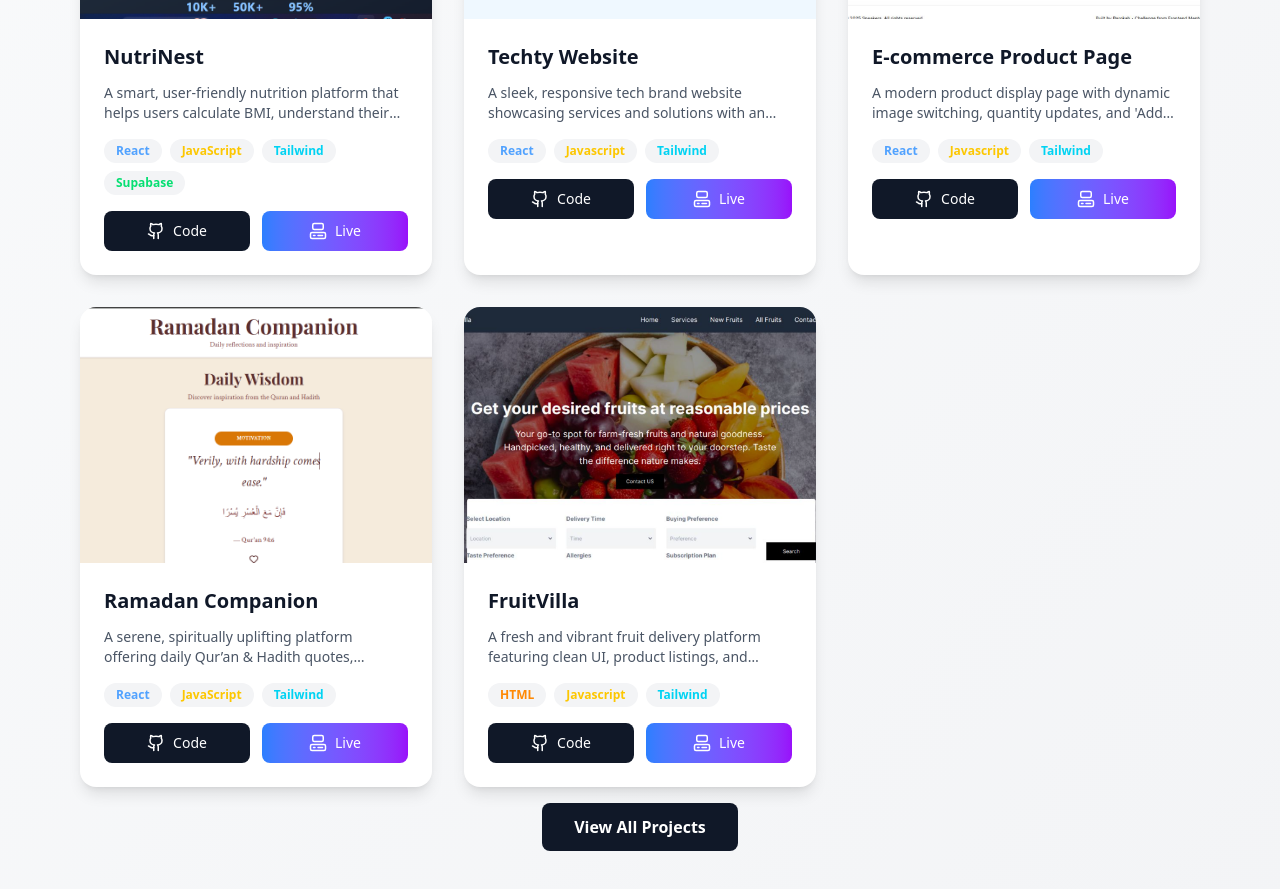
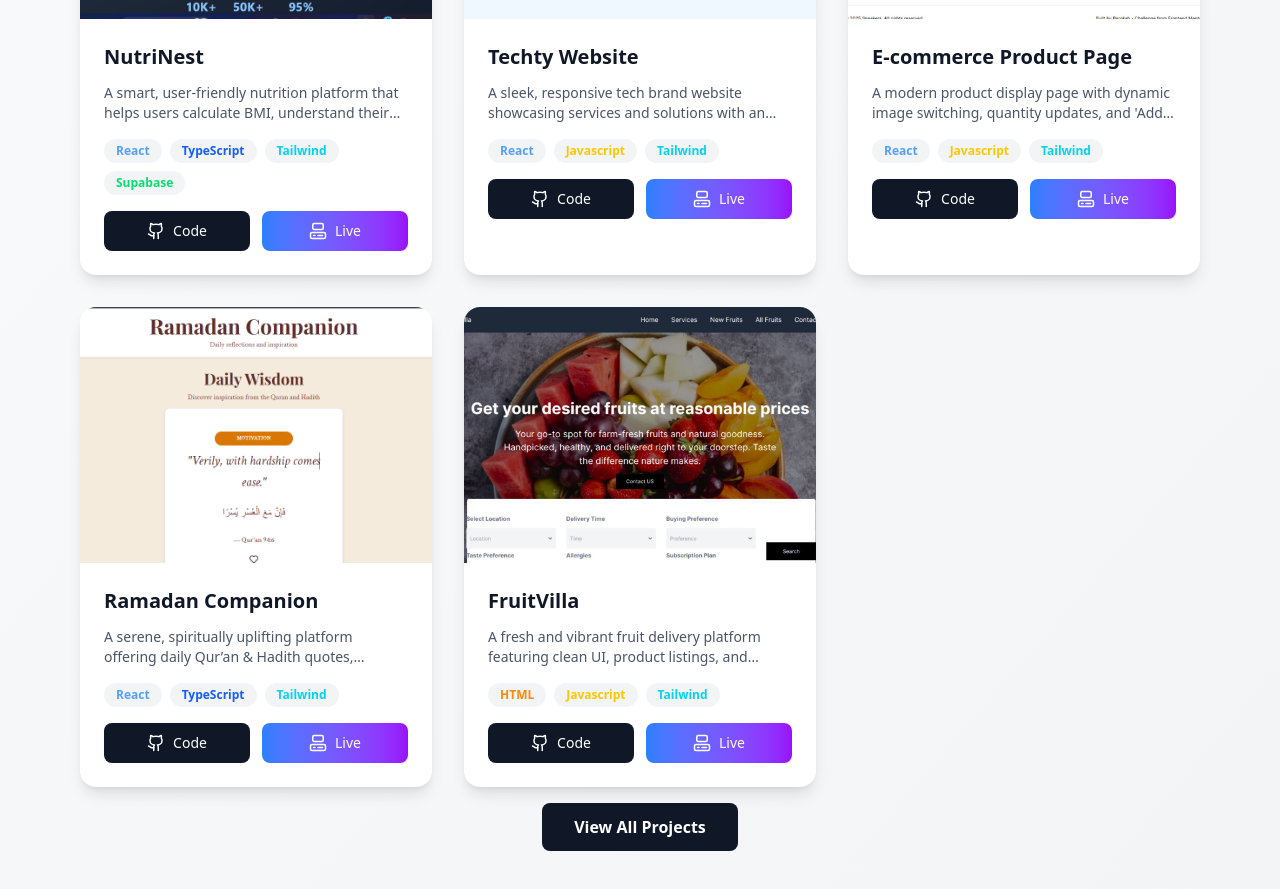
Before and after one commit to Barokah001/Barokah_Oyindamola, a React (Vite) app: page / in a window 1280 px wide. Shown: the part 3199-4088 px from the top of the page. Built offline with nearby package versions, Linux system fonts and the light colour scheme.

Commit message:
fix: fixed few errors

```diff
--- a/src/components/Projects.jsx
+++ b/src/components/Projects.jsx
@@ -15,10 +15,10 @@ const Projects = () => {
       detailedDescription:
         "Developed an intuitive nutrition-focused web app that allows users to sign up, input health details, and instantly receive accurate BMI results with clear interpretations. Designed educational sections explaining BMI and calorie needs for both beginners and informed users. Built with modern React patterns, responsive layouts, and smooth UI interactions to ensure an accessible experience across devices.",
       image: "./images/NutriNest.png",
-      technologies: ["React", "JavaScript", "Tailwind", "Supabase"],
+      technologies: ["React", "TypeScript", "Tailwind", "Supabase"],
       techColors: [
         "text-blue-400",
-        "text-yellow-400",
+        "text-blue-600",
         "text-cyan-400",
         "text-green-400",
       ],
@@ -70,8 +70,8 @@ const Projects = () => {
       detailedDescription:
         "Built a spiritually centered web platform designed to support Muslims throughout Ramadan. The website provides daily inspirational quotes from the Qur’an and Hadith, a curated collection of beautifully designed Ramadan images that users can download and share across social media, and a section dedicated to daily adhkar. Focused on simplicity, accessibility, and a calming user experience with smooth navigation, responsive layouts, and modern frontend patterns.",
       image: "./images/RamadanCompanion.png",
-      technologies: ["React", "JavaScript", "Tailwind"],
-      techColors: ["text-blue-400", "text-yellow-400", "text-cyan-400"],
+      technologies: ["React", "TypeScript", "Tailwind"],
+      techColors: ["text-blue-400", "text-blue-600", "text-cyan-400"],
       githubUrl: "https://github.com/Barokah001/Ramadan_Companion",
       liveUrl: "https://ramadan-companion-three.vercel.app/",
       highlights: [
```
